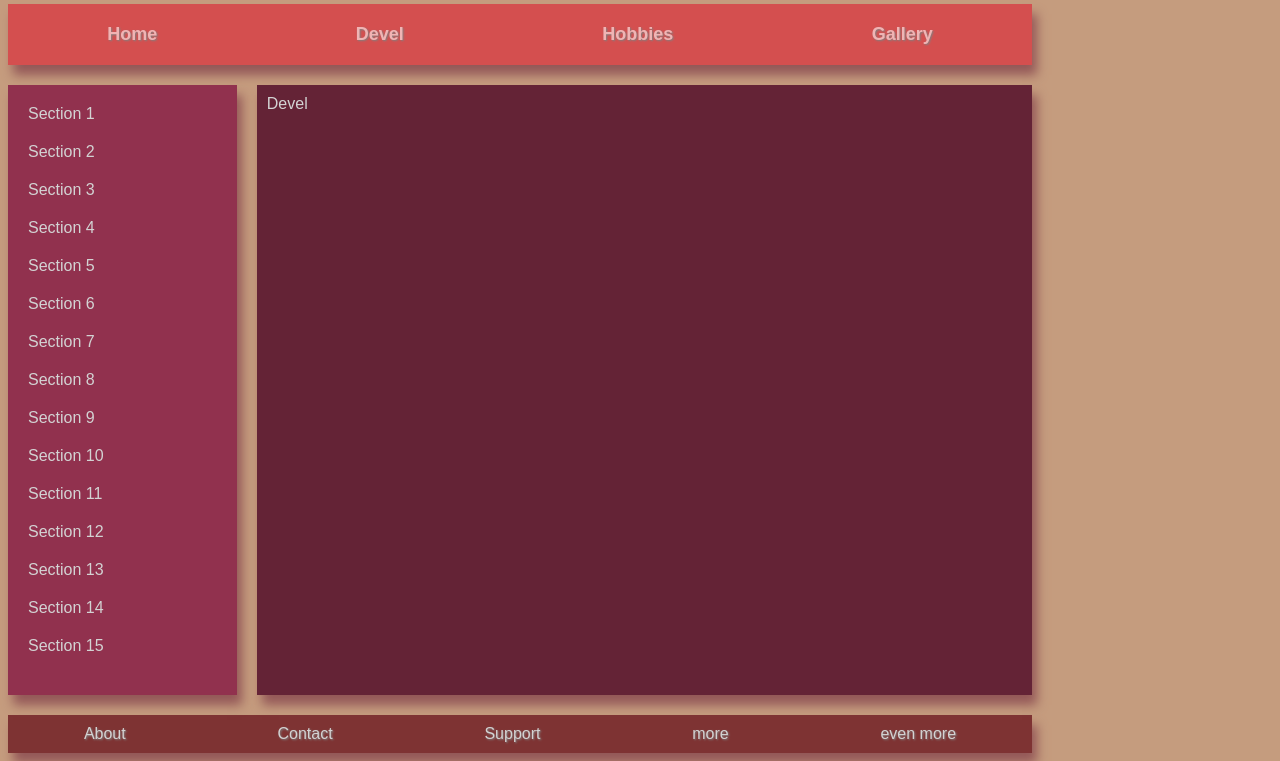
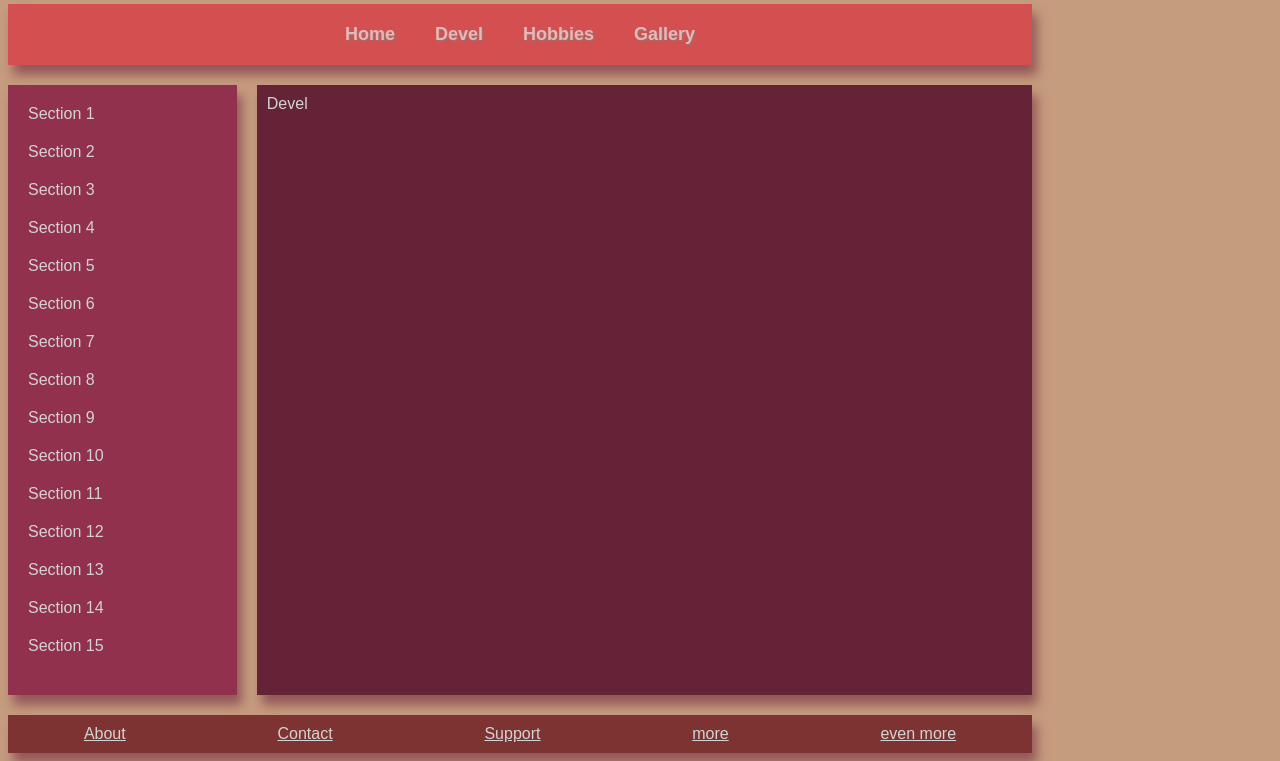
Before and after one commit to TomEsDE/wbs-primer-blog, a website built with Parcel: page src/devel.html in a window 1280 px wide. Shown: the part 124-885 px from the top of the page. Built offline with nearby package versions, Linux system fonts and the light colour scheme.

Commit message:
header nav restructured

```diff
--- a/src/styles.css
+++ b/src/styles.css
@@ -24,27 +24,27 @@ body {
   background-color: rgb(212, 79, 79);
 }
 
-.nav-top section {
+.nav-top a {
   /*margin: 0px auto;*/
   padding: 20px 20px;
   margin: 0px auto;
   border: 0px solid;
 }
 
-.nav-top section a {
+.nav-top a {
   color: rgb(240, 180, 180);
   font-size: large;
   font-weight: bold;
 }
 
-section a {
+nav a {
   display:inline-block; /* inline-elements can't be animated -> block */
   text-decoration-line: none;
   text-shadow: 1px 1px 2px gray;
   transition: transform 0.2s;
 }
 
-section a:hover {
+nav a:hover {
   text-shadow: 1px 1px 2px black;
   transform: scale(1.2);
 }
```
Also changed, not shown: index.html (+4 -12 lines).
